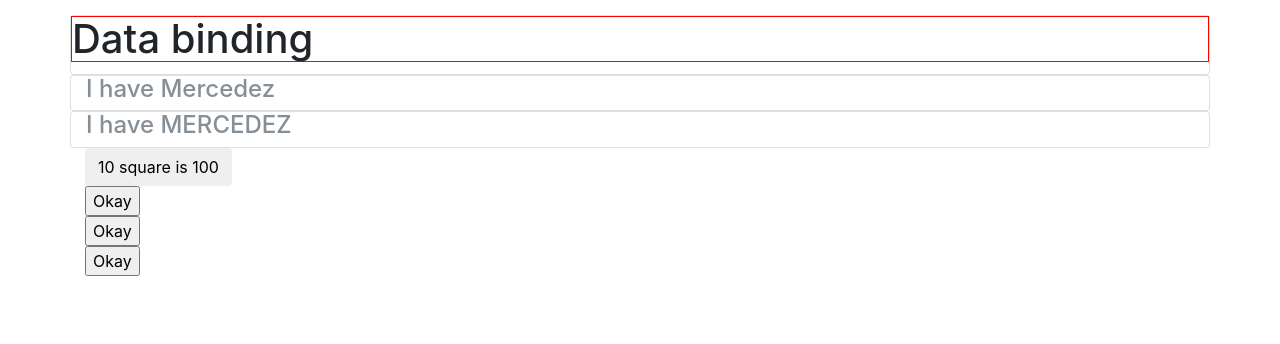
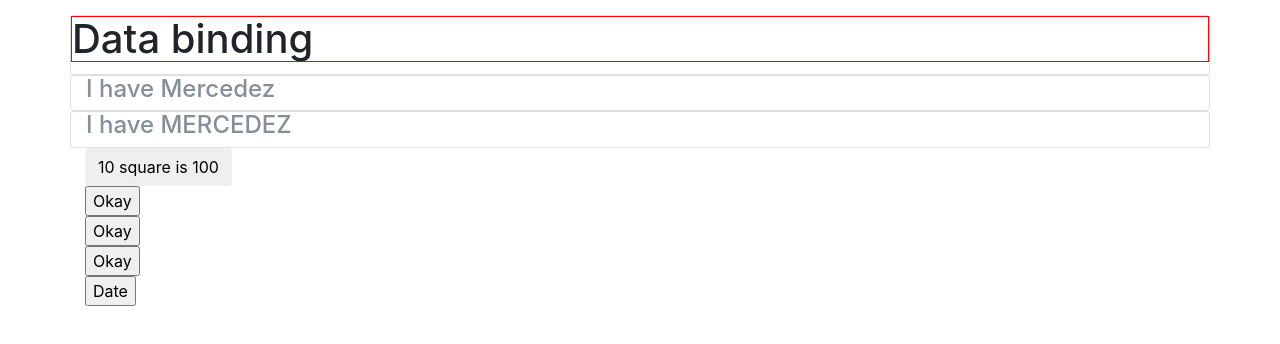
Before and after one commit to CodeKul/Angular-6-8-evening-daily-ns-17-aug-17, an Angular app: page / in a window 1280 px wide. Shown: the top 344 px of the page. Built offline with nearby package versions, Linux system fonts and the light colour scheme.

Commit message:
databinding: event binding

```diff
--- a/src/app/databinding/databinding.component.html
+++ b/src/app/databinding/databinding.component.html
@@ -33,3 +33,9 @@
     <input [type]="'button'" value="Okay">
   </div>
 </div>
+<div class="row">
+  <div class="col-md-12">
+    <input type="button" value="Date" (click)="chDt()">
+    {{dt}}
+  </div>
+</div>
--- a/src/app/databinding/databinding.component.ts
+++ b/src/app/databinding/databinding.component.ts
@@ -9,6 +9,7 @@ export class DatabindingComponent implements OnInit {
 
   carNm: string;
   ipTyp = 'button';
+  dt: string;
 
   constructor() {
     this.carNm = 'Mercedez';
@@ -16,4 +17,8 @@ export class DatabindingComponent implements OnInit {
 
   ngOnInit() {
   }
+
+  chDt() {
+    this.dt = new Date().toString();
+  }
 }
```
